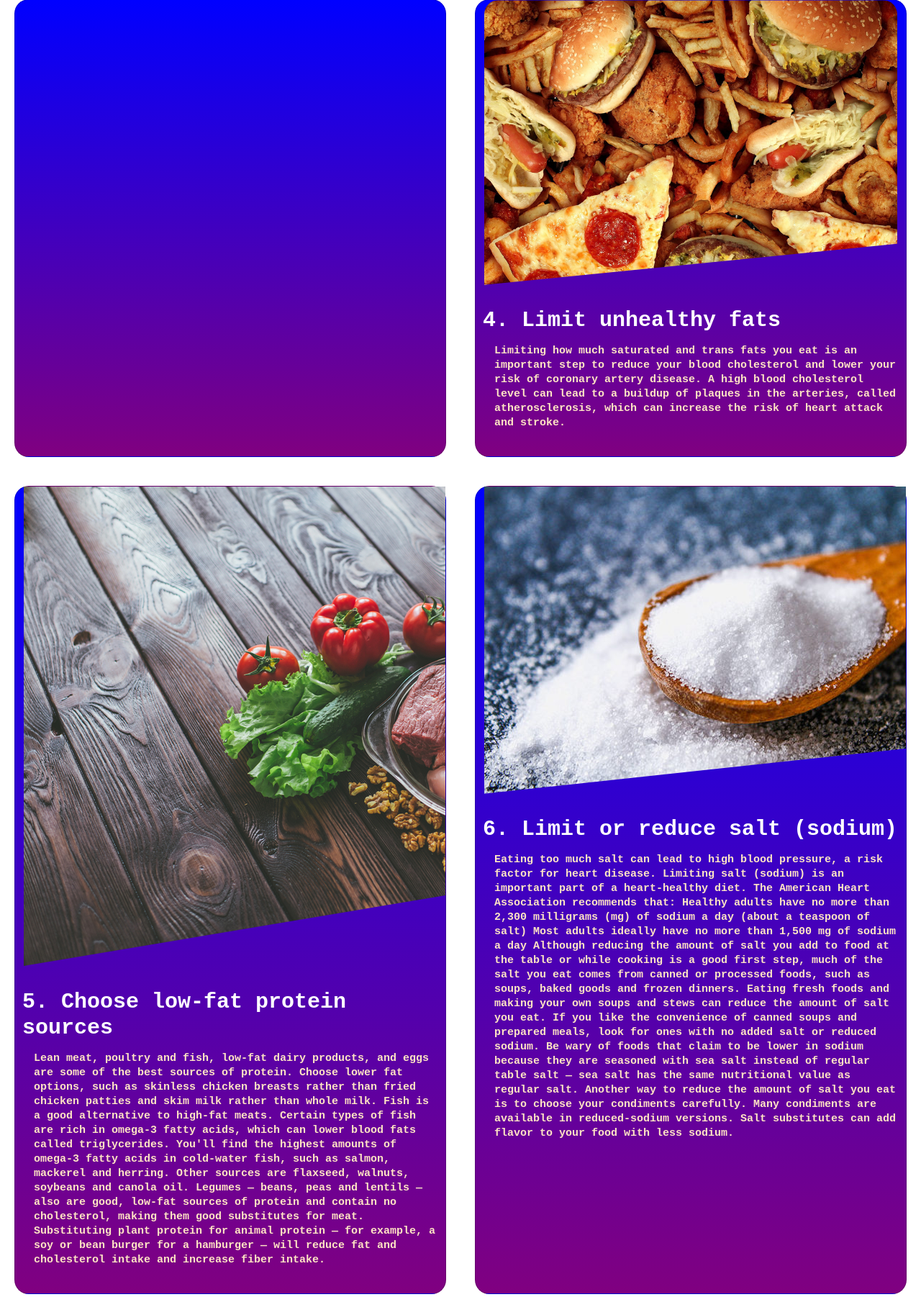
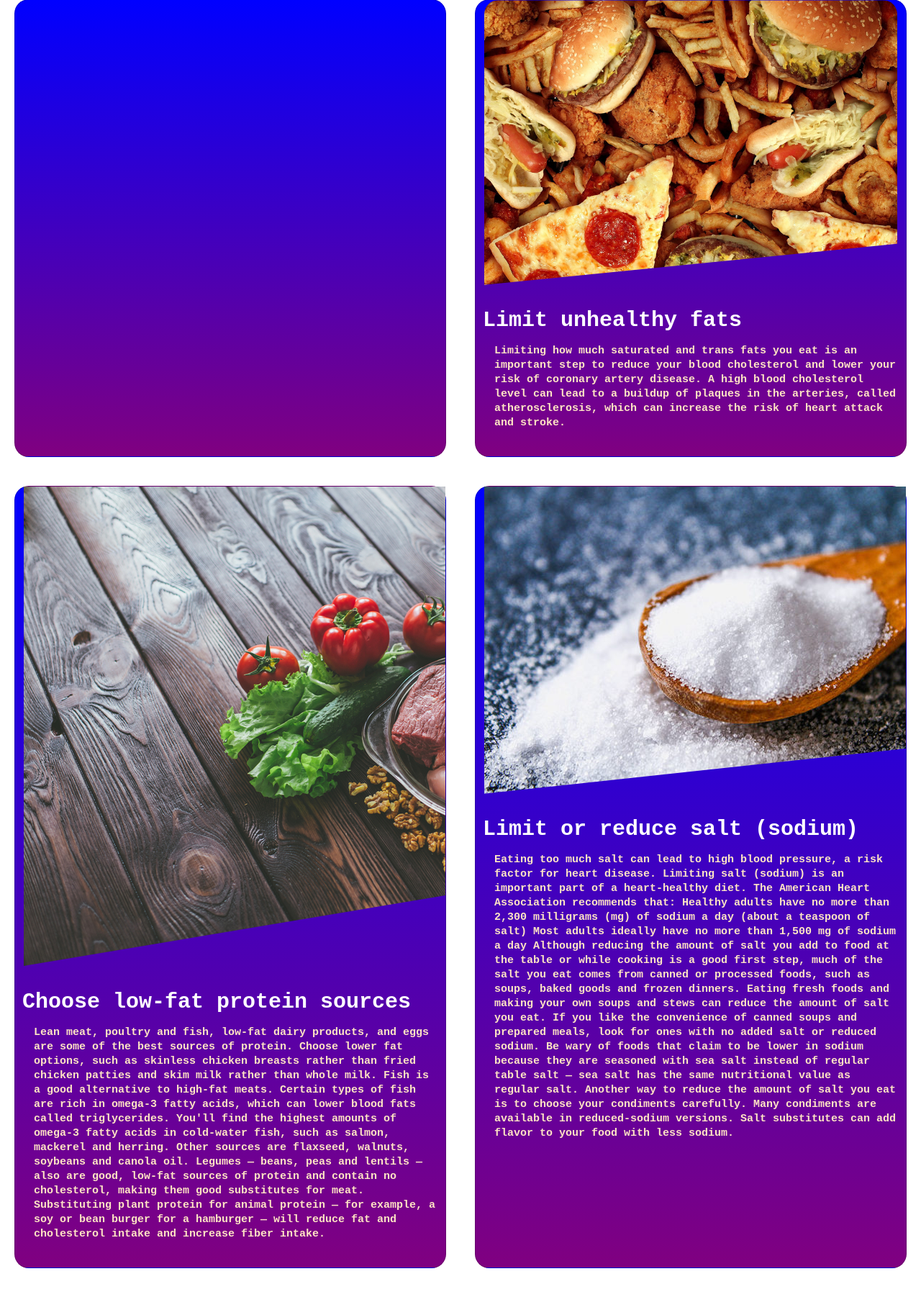
Before and after one commit to KaranS09/JITHack, a Flask app: template website/templates/here.html in a window 1280 px wide; the page is wider, and only the part inside the window is pictured. Shown: the part 285-2087 px from the top of that part at 72% size. Run offline with Flask 2, Linux system fonts and the light colour scheme; the template is opened without the code that fills it, so the values that code supplies are empty.

Commit message:
"Minor corrections"

```diff
--- a/website/templates/about.html
+++ b/website/templates/about.html
@@ -74,7 +74,7 @@
           </div>
         </nav>
       </div>
-    <h1 style="font-size: 30px;">ABOUT</h1>
+
     <div class="#About" id="about">
 
         <img src="{{url_for('static', filename='images/HeartStethoscope.jpg')}}" alt="Hearty" class="intro">
--- a/website/templates/here.html
+++ b/website/templates/here.html
@@ -240,7 +240,7 @@
             />
           </div>
           <div class="details DETAILS">
-            <h3>2.Eat More Vegetables and Fruits</h3>
+            <h3>Eat More Vegetables and Fruits</h3>
             <p>
               Vegetables and fruits are good sources of vitamins and minerals.
               Vegetables and fruits are also low in calories and rich in dietary
@@ -350,7 +350,7 @@
             />
           </div>
           <div class="details DETAILS">
-            <h3>3. Select whole grains</h3>
+            <h3>Select whole grains</h3>
             <p>
               Whole grains are good sources of fiber and other nutrients that
               play a role in regulating blood pressure and heart health. You can
@@ -365,7 +365,7 @@
             />
           </div>
           <div class="details DETAILS">
-            <h3>5. Choose low-fat protein sources</h3>
+            <h3>Choose low-fat protein sources</h3>
             <p>
               Lean meat, poultry and fish, low-fat dairy products, and eggs are
               some of the best sources of protein. Choose lower fat options,
@@ -388,7 +388,7 @@
             />
           </div>
           <div class="details DETAILS">
-            <h3>6. Limit or reduce salt (sodium)</h3>
+            <h3>Limit or reduce salt (sodium)</h3>
             <p>
               Eating too much salt can lead to high blood pressure, a risk
               factor for heart disease. Limiting salt (sodium) is an important
@@ -417,7 +417,7 @@
             />
           </div>
           <div class="details DETAILS">
-            <h3>4. Limit unhealthy fats</h3>
+            <h3>Limit unhealthy fats</h3>
             <p>
               Limiting how much saturated and trans fats you eat is an important
               step to reduce your blood cholesterol and lower your risk of
@@ -438,7 +438,7 @@
             />
           </div>
           <div class="details DETAILS">
-            <h3>4. Limit unhealthy fats</h3>
+            <h3>Limit unhealthy fats</h3>
             <p>
               Limiting how much saturated and trans fats you eat is an important
               step to reduce your blood cholesterol and lower your risk of
@@ -456,7 +456,7 @@
             />
           </div>
           <div class="details DETAILS">
-            <h3>5. Choose low-fat protein sources</h3>
+            <h3>Choose low-fat protein sources</h3>
             <p>
               Lean meat, poultry and fish, low-fat dairy products, and eggs are
               some of the best sources of protein. Choose lower fat options,
@@ -483,7 +483,7 @@
             />
           </div>
           <div class="details DETAILS">
-            <h3>6. Limit or reduce salt (sodium)</h3>
+            <h3>Limit or reduce salt (sodium)</h3>
             <p>
               Eating too much salt can lead to high blood pressure, a risk
               factor for heart disease. Limiting salt (sodium) is an important
```
Also changed, not shown: website/templates/index.html (+9 -5 lines). Lines whose indentation alone changed are shown as unchanged.
